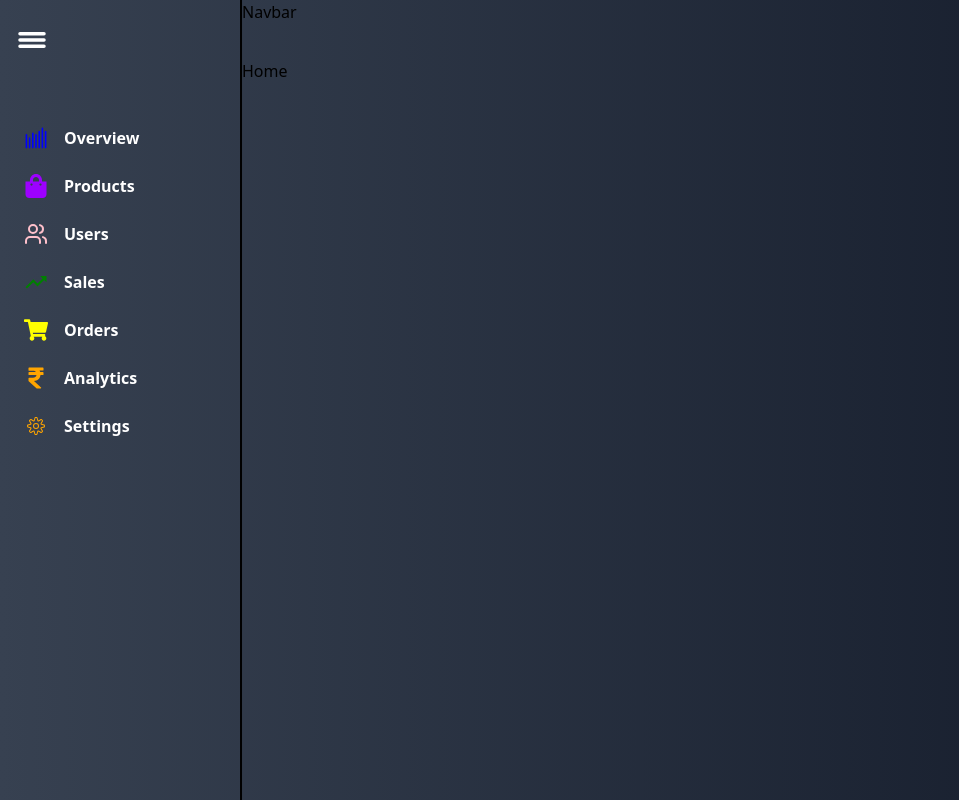
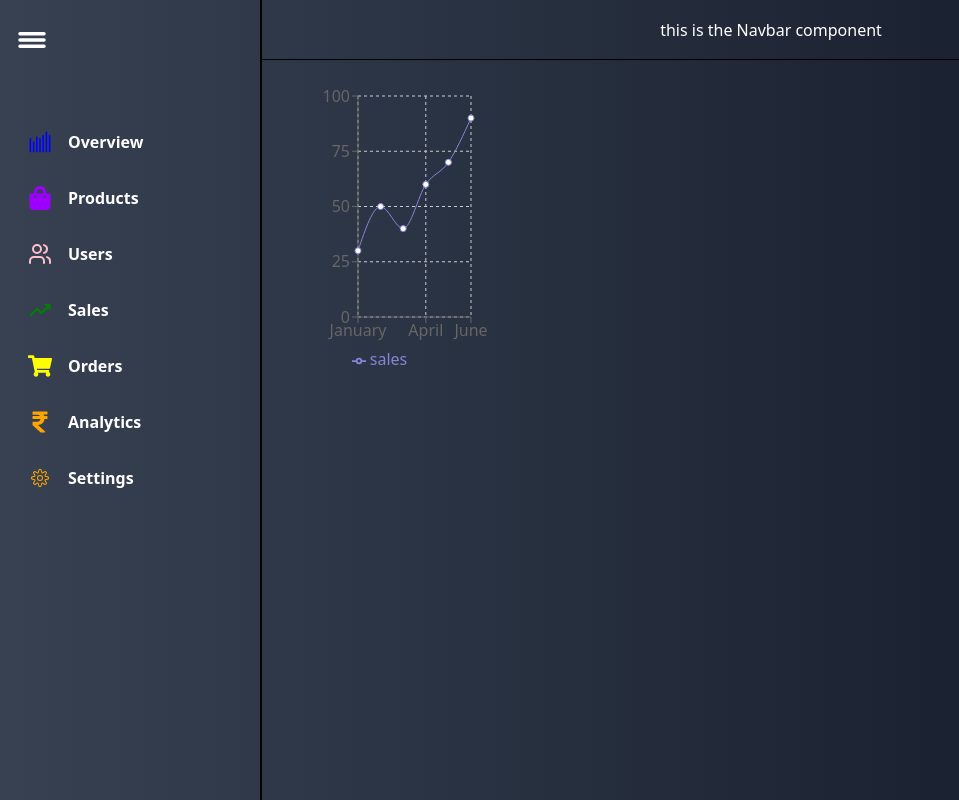
Before and after one commit to fuleprashant/admin-dashboard, a React (Vite) app: page / in a window 1280 px wide. Shown: the whole page, without its empty margins (0-959 px from the left). Built offline with nearby package versions, Linux system fonts and the light colour scheme.

Commit message:
add simple line charts

```diff
--- /dev/null
+++ b/src/Charts/SimpleCharts.jsx
@@ -0,0 +1,51 @@
+import React from "react";
+import {
+  LineChart,
+  Line,
+  XAxis,
+  YAxis,
+  CartesianGrid,
+  Tooltip,
+  Legend,
+  ResponsiveContainer,
+} from "recharts";
+
+const data = [
+  { name: "January", sales: 30 },
+  { name: "February", sales: 50 },
+  { name: "March", sales: 40 },
+  { name: "April", sales: 60 },
+  { name: "May", sales: 70 },
+  { name: "June", sales: 90 },
+];
+
+const SimpleCharts = () => {
+  return (
+    <div className="w-full max-w-md mx-auto p-4">
+      {" "}
+      {/* Responsive container */}
+      <ResponsiveContainer width="100%" height={300}>
+        {" "}
+        {/* Full width */}
+        <LineChart
+          data={data}
+          margin={{ top: 20, right: 30, left: 20, bottom: 5 }}
+        >
+          <CartesianGrid strokeDasharray="3 3" />
+          <XAxis dataKey="name" />
+          <YAxis />
+          <Tooltip />
+          <Legend />
+          <Line
+            type="monotone"
+            dataKey="sales"
+            stroke="#8884d8"
+            activeDot={{ r: 8 }}
+          />
+        </LineChart>
+      </ResponsiveContainer>
+    </div>
+  );
+};
+
+export default SimpleCharts;
--- a/src/components/Navbar.jsx
+++ b/src/components/Navbar.jsx
@@ -1,7 +1,7 @@
 import React from "react";
 
 const Navbar = () => {
-  return <div>Navbar</div>;
+  return <div className="text-white">this is the Navbar component</div>;
 };
 
 export default Navbar;
--- a/src/components/Sidebar.jsx
+++ b/src/components/Sidebar.jsx
@@ -140,7 +140,7 @@ const Sidebar = () => {
   return (
     <div
       className={`transition-all duration-300 ${
-        isSidebarOpen ? "w-[240px]" : "w-[80px]"
+        isSidebarOpen ? "w-[260px]" : "w-[80px]"
       }`}
     >
       {/* Sidebar toggle button */}
@@ -151,12 +151,12 @@ const Sidebar = () => {
       </div>
 
       {/* Sidebar content */}
-      <div className="mt-12 ml-3 ">
+      <div className="mt-12 ml-3 mr-3">
         {SIDEBAR_ITEMS.map((item) => (
           <NavLink
             to={item.path}
             key={item.name}
-            className="flex items-center space-x-4 p-3  hover:translate-x-3  cursor-pointer"
+            className="flex items-center space-x-4 p-4  hover:translate-x-3  cursor-pointer hover:bg-slate-500 rounded-lg "
           >
             <item.icon style={{ color: item.color }} size={24} />
             {isSidebarOpen && (
--- a/src/layout/FirstLayout.jsx
+++ b/src/layout/FirstLayout.jsx
@@ -14,9 +14,10 @@ const FirstLayout = () => {
         </header>
         <br className="text-black shadow-md" />
         <div className="flex flex-col w-full">
-          <div className="h-16 ">
+          <div className="h-16 flex justify-center items-center">
             <Navbar />
           </div>
+          <hr className="border-r-2 border-black shadow-sm" />
           <main className=" h-full">
             <div>{<Outlet />}</div>
           </main>
--- a/src/pages/Home.jsx
+++ b/src/pages/Home.jsx
@@ -1,7 +1,14 @@
 import React from "react";
+import SimpleCharts from "../Charts/SimpleCharts";
 
 const Home = () => {
-  return <div>Home</div>;
+  return (
+    <div className="grid grid-cols-4">
+      <div>
+        <SimpleCharts /> {/* this is the graph of month and sales ratio */}
+      </div>
+    </div>
+  );
 };
 
 export default Home;
```
